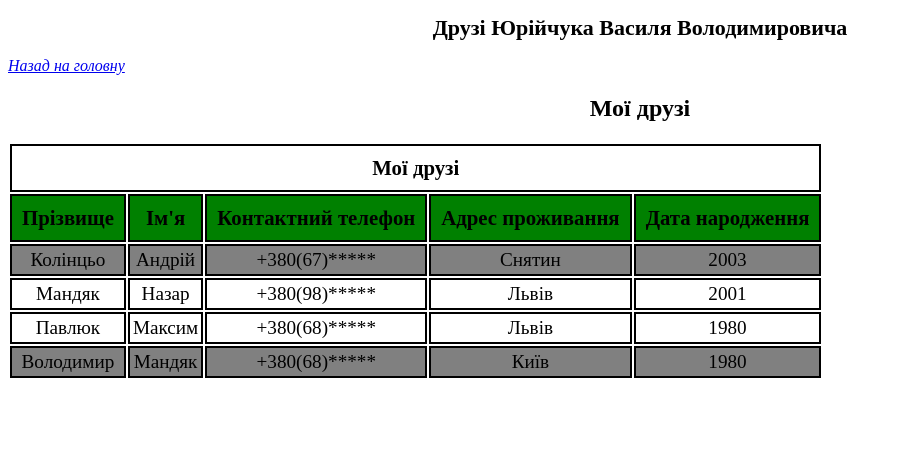
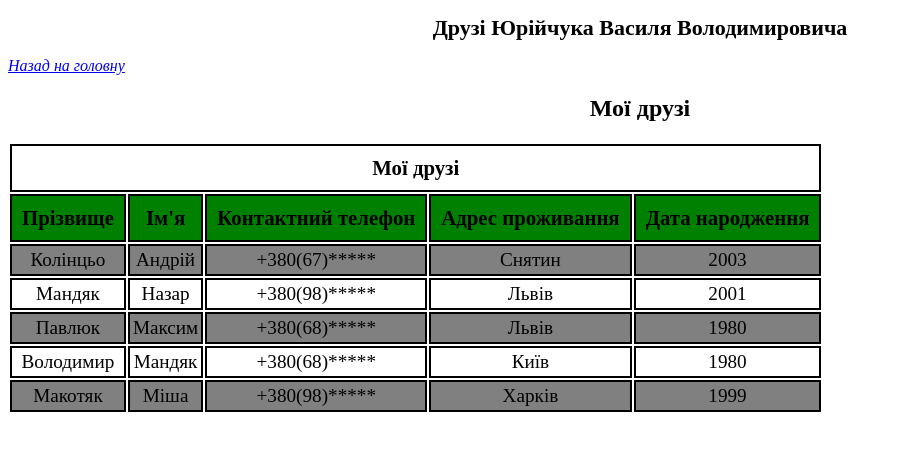
Before and after one commit to Garik063/Garik063.github.io, a plain HTML site: page friends.html in a window 1280 px wide. Shown: the whole page, without its empty margins (0-901 px from the left). Drawn offline with Linux system fonts and the light colour scheme.

Commit message:
Update friends.html

```diff
--- a/friends.html
+++ b/friends.html
@@ -98,21 +98,28 @@ td {
     </tr>
 
    <tr>
-    <td class="GG3">Павлюк</td>
-    <td class="GG3">Максим</td>
+    <td class="GG2">Павлюк</td>
+    <td class="GG2">Максим</td>
+    <td class="GG2">+380(68)*****</td>
+    <td class="GG2">Львів</td>
+    <td class="GG2">1980</td>
+    </tr>
+
+    <tr>
+    <td class="GG3">Володимир</td>
+    <td class="GG3">Мандяк</td>
     <td class="GG3">+380(68)*****</td>
-    <td class="GG3">Львів</td>
+    <td class="GG3">Київ</td>
     <td class="GG3">1980</td>
     </tr>
 
     <tr>
-    <td class="GG2">Володимир</td>
-    <td class="GG2">Мандяк</td>
-    <td class="GG2">+380(68)*****</td>
-    <td class="GG2">Київ</td>
-    <td class="GG2">1980</td>
+    <td class="GG2">Макотяк</td>
+    <td class="GG2">Міша</td>
+    <td class="GG2">+380(98)*****</td>
+    <td class="GG2">Харків</td>
+    <td class="GG2">1999</td>
     </tr>
-
 </table>
 </body>
 </html>
```
